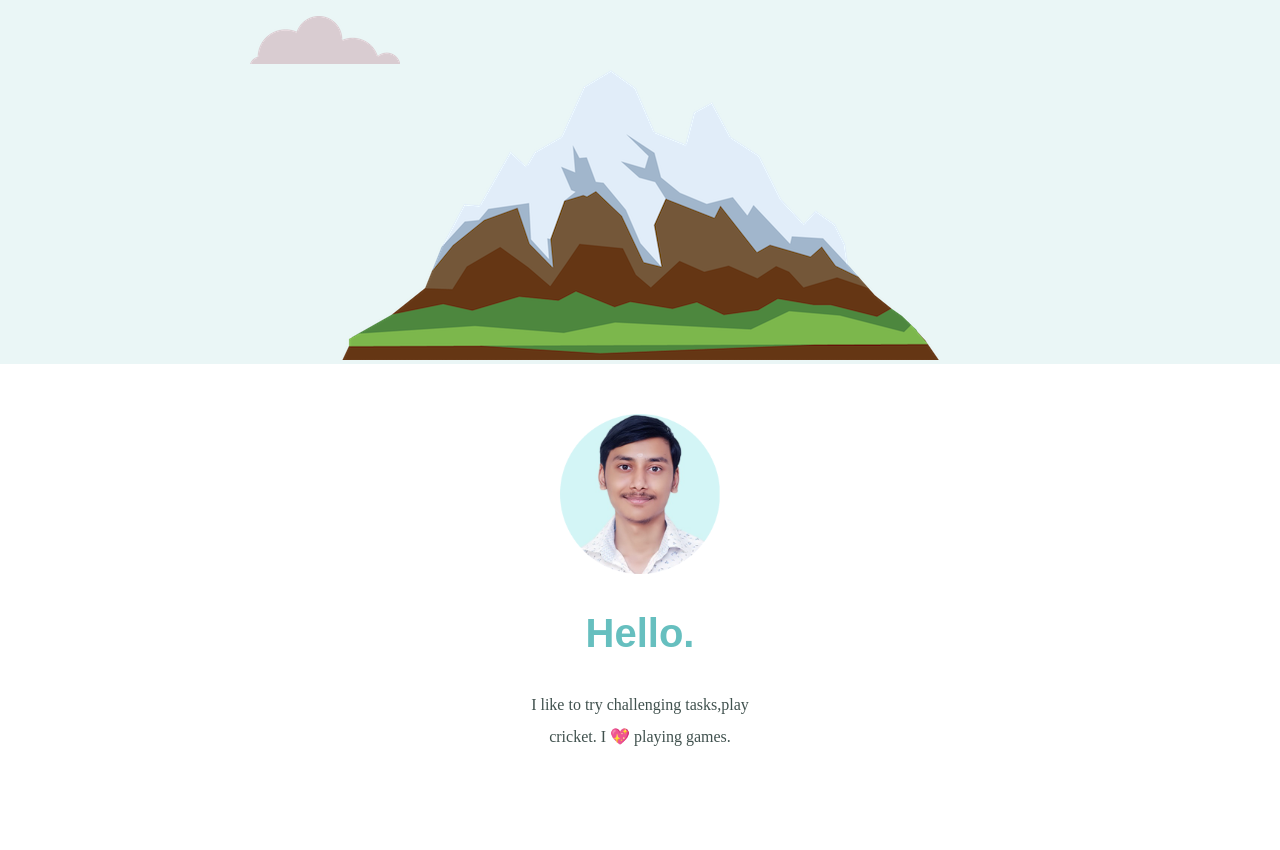
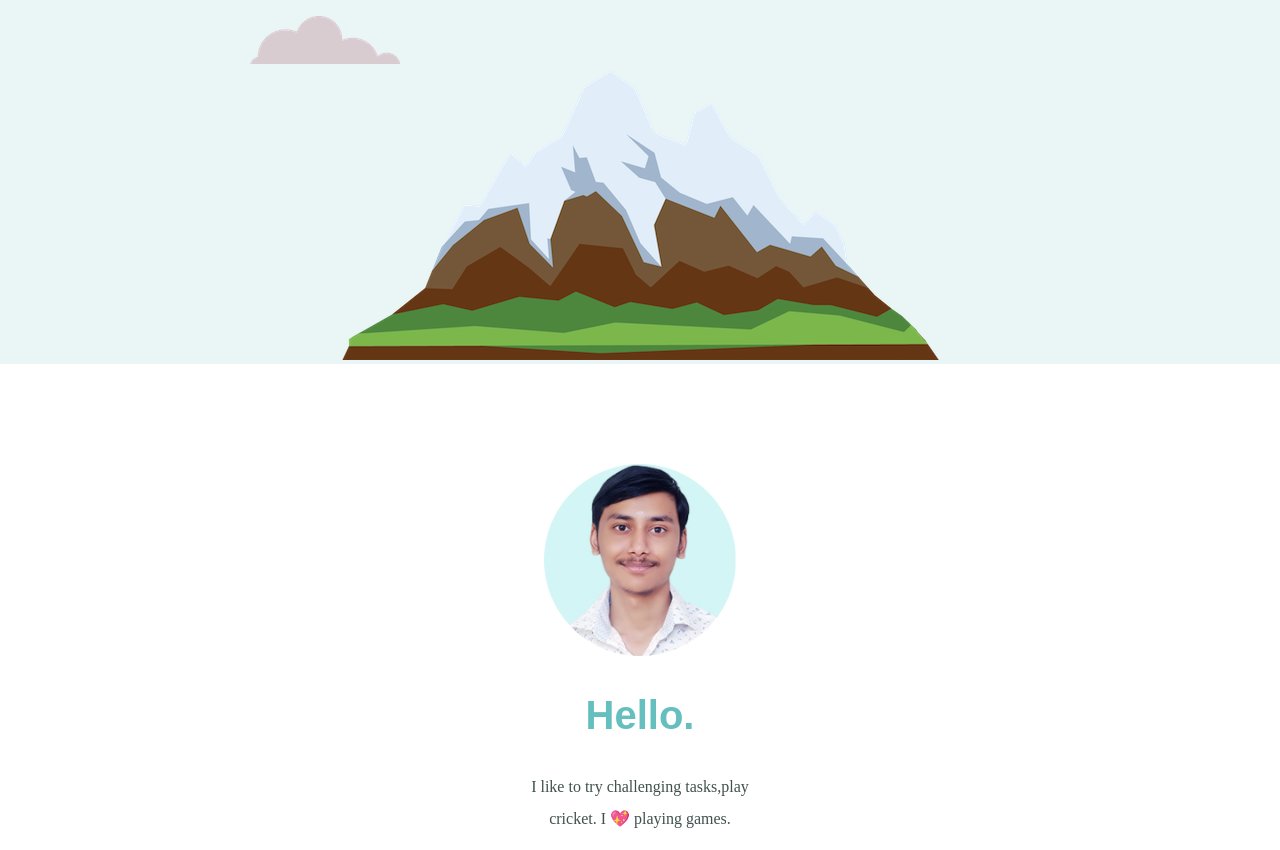
Before and after one commit to Vaidhyaprakash/Colourful-Site, a plain HTML site: page index.html in a window 1280 px wide. Shown: the part 420-1270 px from the top of the page. Drawn offline with Linux system fonts and the light colour scheme.

Commit message:
Update styles.css

```diff
--- a/css/styles.css
+++ b/css/styles.css
@@ -54,8 +54,8 @@ hr{
   left:250px;
 }
 .my-img{
-  width: 12.5%;
-  margin-top: 50px;
+  width: 15%;
+  margin-top: 100px;
 }
 .intro{
   width: 20%;
```
